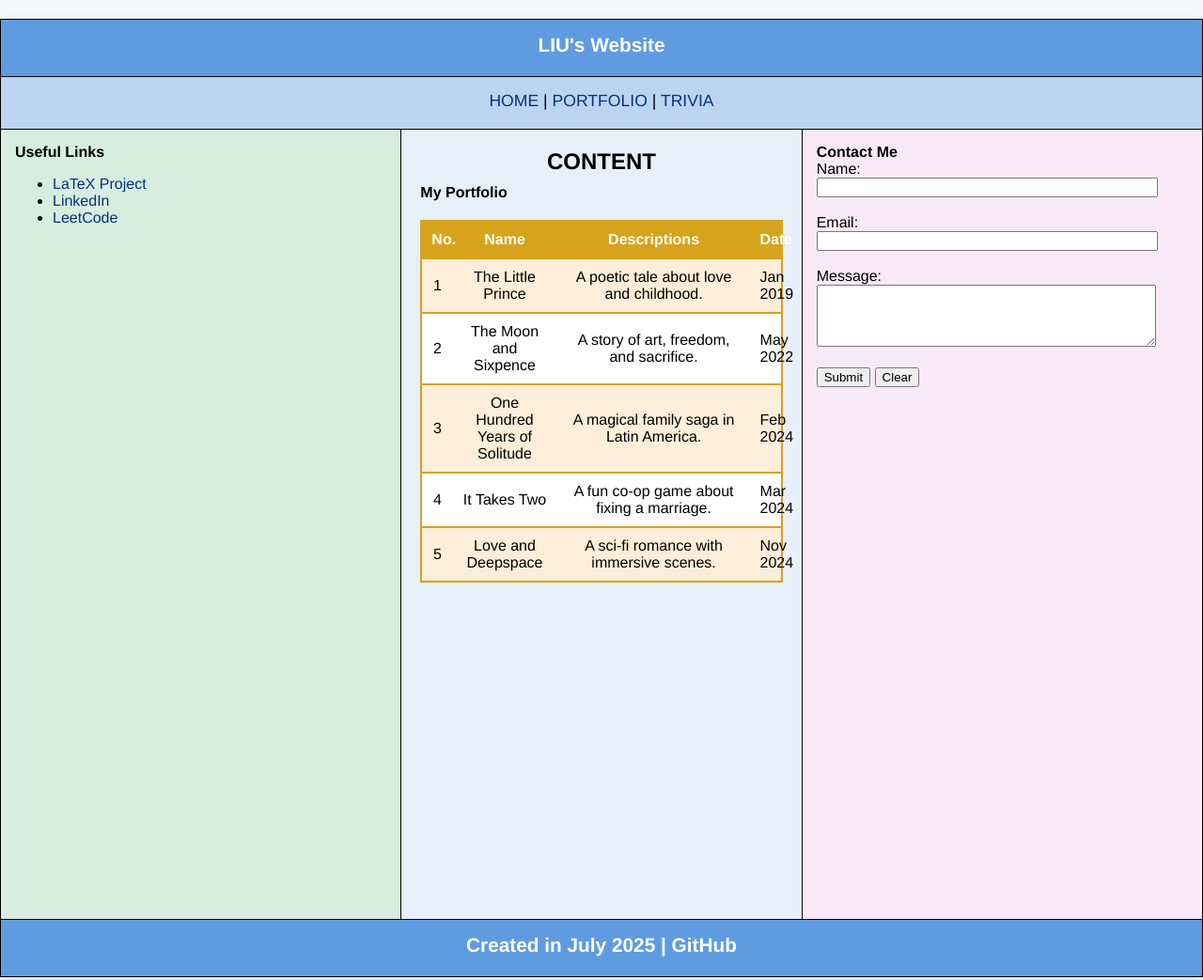
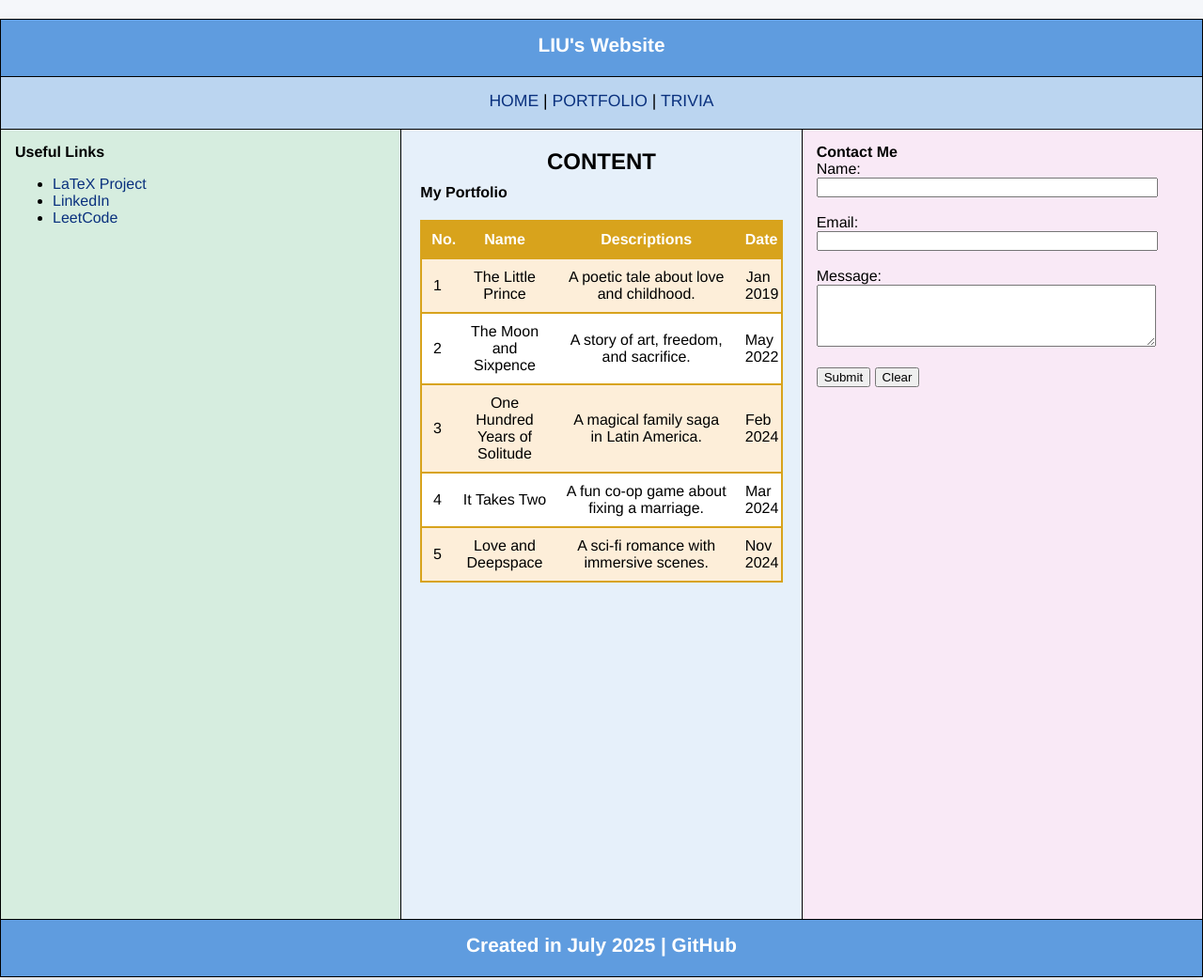
Before and after one commit to ice1117/ice1117.github.io, a plain HTML site: page portfolio.html in a window 1280 px wide. Shown: the top 1043 px of the page at 94% size. Drawn offline with Linux system fonts and the light colour scheme.

Commit message:
style.css

```diff
--- a/style.css
+++ b/style.css
@@ -210,12 +210,12 @@ input, textarea {
 
 .portfolio-table th:nth-child(3),
 .portfolio-table td:nth-child(3) {
-  width: 60%;
+  width: 55%;
 }
 
 .portfolio-table th:nth-child(4),
 .portfolio-table td:nth-child(4) {
-  width: 5%;
+  width: 10%;
 }
 
 .portfolio-table tr:nth-child(2) {
```
